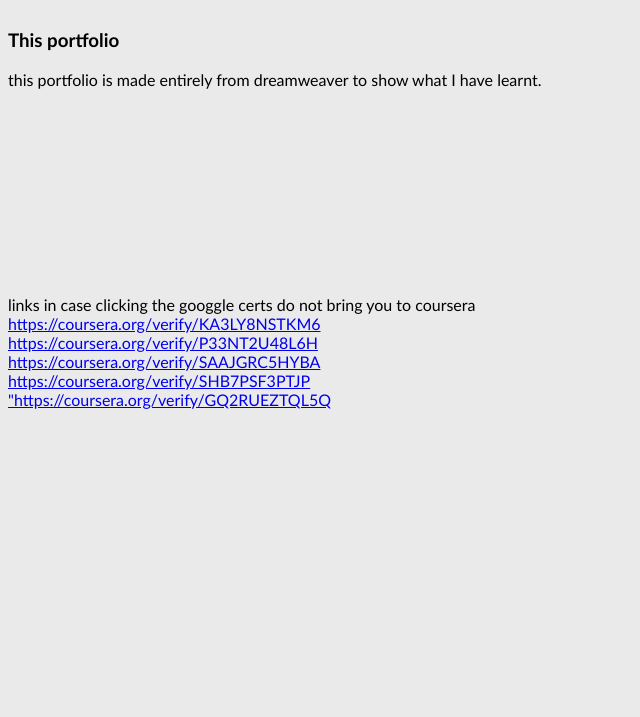
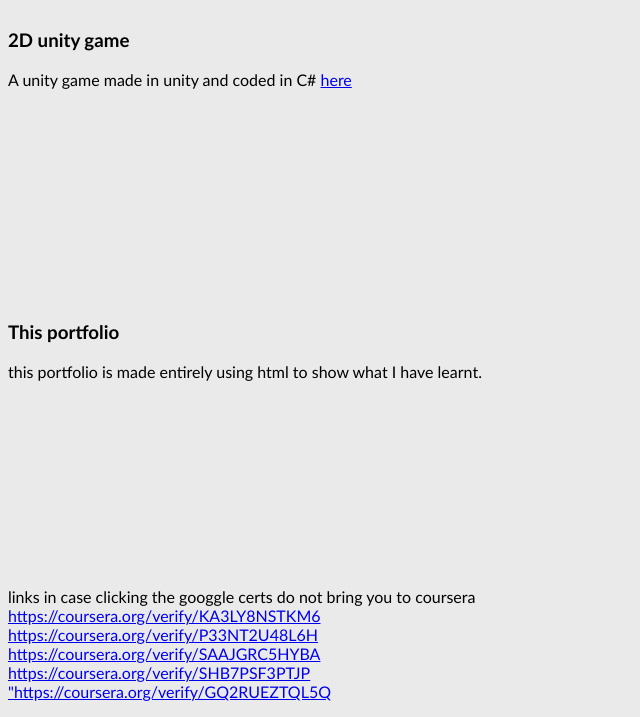
Before and after one commit to Somb9dy/re-portfolio, a plain HTML site: page portfolio.html in a window 1280 px wide. Shown: the part 1181-1898 px from the top of the page, without its empty margins (0-640 px from the left). Before the commit the page ends 1606 px from the top, so only its background shows below. Drawn offline with Linux system fonts and the light colour scheme.

Commit message:
Add files via upload

```diff
--- a/portfolio.html
+++ b/portfolio.html
@@ -8,7 +8,7 @@
 <h1 align="center">Kenneth Ang's Portfolio</h1>
 <div id="navigation">
     <p>
-    	<a href="portfolio.html">Porfolio</a>
+    <a href="portfolio.html">Porfolio</a>
 		<a href="achivements.html">Achivements</a>
 		<a href="about me.html">About Me</a>
 	</p>
@@ -42,8 +42,10 @@
 <a href="code.html"><img src="assests/Screenshot 2024-03-20 001428.png" alt="" width="400" height="300" class="left"/></a>
 <h4>Python Project</h4>
 <p class="projject-discription">I was put in a group project and was required to filter vistors to a countries by decades.<br> (click on the picture for the portion of the code I made) </p>
+<br><br><br><br><br><br><br><br><br><br><br><h3>2D unity game</h3>
+<p>A unity game made in unity and coded in C# <a href="https://play.unity.com/en/games/06db392d-3c1f-48cf-8df2-92fd728fc895/dumb-farming-gamev3">here</a></p>
 <br><br><br><br><br><br><br><br><br><br><br><h3>This portfolio</h3>
-<p>this portfolio is made entirely from dreamweaver to show what I have learnt.</p>
+<p>this portfolio is made entirely using html to show what I have learnt.</p>
 <p><br><br><br><br><br><br><br><br><br><br>links in case clicking the googgle certs do not bring you to coursera<br>
 <a href="https://coursera.org/verify/KA3LY8NSTKM6">https://coursera.org/verify/KA3LY8NSTKM6<br>https://coursera.org/verify/P33NT2U48L6H<br>https://coursera.org/verify/SAAJGRC5HYBA<br>https://coursera.org/verify/SHB7PSF3PTJP<br>"https://coursera.org/verify/GQ2RUEZTQL5Q</a></p>
 </body>
```
